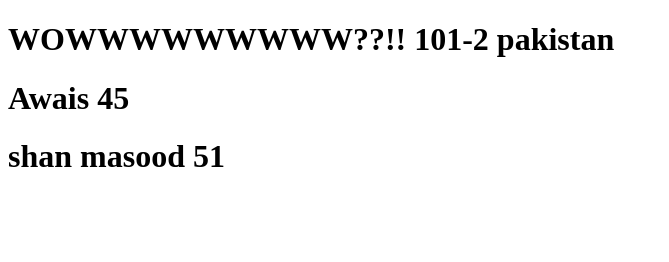
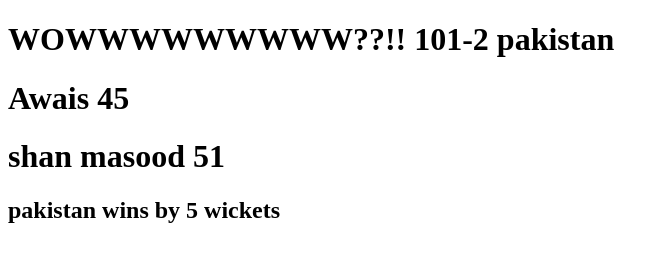
Before and after one commit to HamzaMushtaq23/AKS-simplehtml, a plain HTML site: page index.html in a window 1280 px wide. Shown: the whole page, without its empty margins (0-669 px from the left). Drawn offline with Linux system fonts and the light colour scheme.

Commit message:
Add subheading about Pakistan's cricket victory

```diff
--- a/index.html
+++ b/index.html
@@ -9,5 +9,6 @@
     <H1>WOWWWWWWWWW??!! 101-2 pakistan</H1>
     <H1>Awais 45</H1>
     <H1>shan masood 51</H1>
+    <h2>pakistan wins by 5 wickets</h2>
 </body>
 </html>
```
